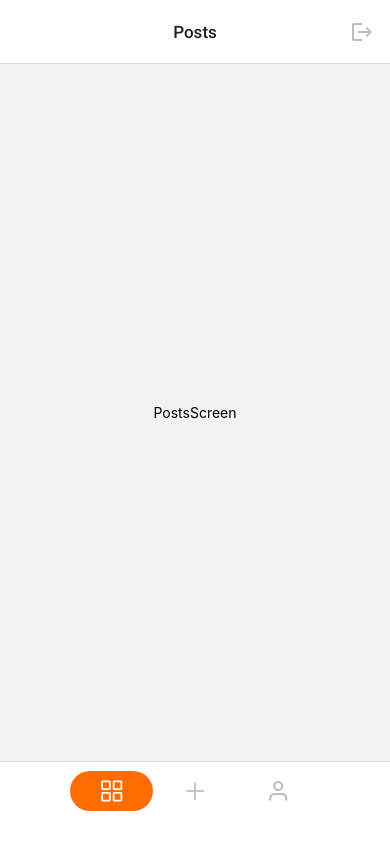
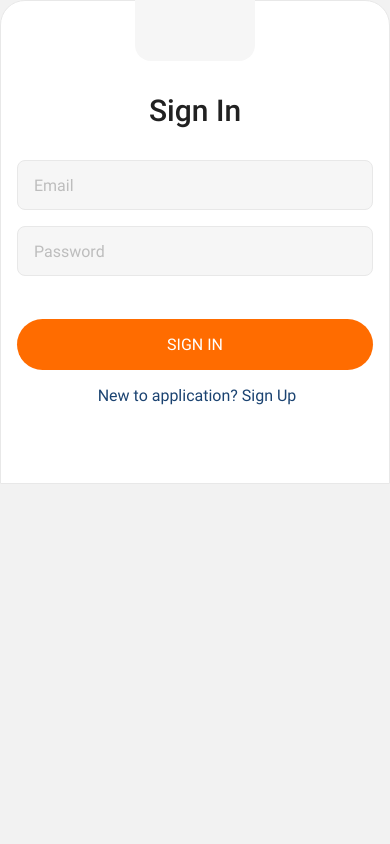
Before and after one commit to AnnaTsepilova/react-native-cli, a React Native app: screen /Login in a window 390 px wide. Built offline with nearby package versions, Linux system fonts and the light colour scheme.

Commit message:
fixed routing

```diff
--- a/App.js
+++ b/App.js
@@ -28,7 +28,7 @@ export default function App() {
     return null;
   }
 
-  const routing = useRoute({});
+  const routing = useRoute(null);
 
   return (
     <NavigationContainer>
--- a/router.js
+++ b/router.js
@@ -1,13 +1,12 @@
 import React from "react";
 import { createStackNavigator } from "@react-navigation/stack";
 import { createBottomTabNavigator } from "@react-navigation/bottom-tabs";
+import { TouchableOpacity } from "react-native";
 
 import { Ionicons } from "@expo/vector-icons";
 import { AntDesign } from "@expo/vector-icons";
 import { Feather } from "@expo/vector-icons";
 import { MaterialIcons } from "@expo/vector-icons";
-
-import { TouchableOpacity } from "react-native";
 
 import RegistrationScreen from "./screens/auth/RegistrationScreen";
 import LoginScreen from "./screens/auth/LoginScreen";
@@ -18,13 +17,12 @@ import CreatePostsScreen from "./screens/mainScreen/CreatePostsScreen";
 import ProfileScreen from "./screens/mainScreen/ProfileScreen";
 
 const AuthStack = createStackNavigator();
-//const Stack = createStackNavigator();
 const MainTabs = createBottomTabNavigator();
 
 export const useRoute = (Auth) => {
   if (!Auth) {
     return (
-      <AuthStack.Navigator initialRouteName="LoginScreen">
+      <AuthStack.Navigator initialRouteName="Login">
         <AuthStack.Screen
           name="Login"
           component={LoginScreen}
@@ -44,13 +42,6 @@ export const useRoute = (Auth) => {
     );
   }
   return (
-    // <AuthStack.Navigator>
-    //   <AuthStack.Screen
-    //     name="Home"
-    //     component={Home}
-    //     options={{ title: "Start screen", headerShown: false }}
-    //   />
-    // </AuthStack.Navigator>
     <MainTabs.Navigator
       screenOptions={{
         tabBarShowLabel: false,
@@ -59,7 +50,6 @@ export const useRoute = (Auth) => {
           paddingTop: 9,
           paddingRight: 70,
           paddingLeft: 70,
-          //borderTopColor:
         },
         tabBarItemStyle: {
           width: 70,
@@ -113,7 +103,6 @@ export const useRoute = (Auth) => {
           ),
           headerTitleAlign: "center",
           headerTitleStyle: {
-            // marginBottom: 11,
             fontFamily: "RobotoMedium",
             fontSize: 17,
             lineHeight: 22,
--- a/screens/auth/LoginScreen.js
+++ b/screens/auth/LoginScreen.js
@@ -11,8 +11,6 @@ import {
   Keyboard,
   TouchableWithoutFeedback,
 } from "react-native";
-
-//import { useRoute } from "../../router";
 
 const initialState = {
   email: "",
@@ -28,13 +26,10 @@ export default function LoginScreen({ navigation }) {
     Keyboard.dismiss();
   };
 
-  const handleSubmit = () => {
+  const onSubmit = () => {
     console.log("Form Data:", state);
-    setState({
-      email: "",
-      password: "",
-    });
-    //useRoute(true);
+    setState(initialState);
+    navigation.navigate("Home");
   };
 
   return (
@@ -77,8 +72,7 @@ export default function LoginScreen({ navigation }) {
             <TouchableOpacity
               style={styles.button}
               activeOpacity={0.8}
-              // onPress={keyboardHide}
-              onPress={handleSubmit}
+              onPress={onSubmit}
             >
               <Text style={styles.btnTitle}>SIGN IN</Text>
             </TouchableOpacity>
--- a/screens/auth/RegistrationScreen.js
+++ b/screens/auth/RegistrationScreen.js
@@ -11,8 +11,6 @@ import {
   Keyboard,
   TouchableWithoutFeedback,
 } from "react-native";
-
-//import { useRoute } from "../../router";
 
 const initialState = {
   name: "",
@@ -31,10 +29,10 @@ export default function RegistrationScreen({ navigation }) {
     setState(initialState);
   };
 
-  const handleSubmit = () => {
-    console.log(state);
+  const onSubmit = () => {
+    console.log("Form Data:", state);
     setState(initialState);
-    //useRoute(true);
+    navigation.navigate("Home");
   };
 
   return (
@@ -89,7 +87,8 @@ export default function RegistrationScreen({ navigation }) {
               activeOpacity={0.8}
               // onPress={keyboardHide}
               // onPress={() => handleSubmit(navigation.navigate("Home"))}
-              onPress={handleSubmit}
+              // onPress={handleSubmit}
+              onPress={onSubmit}
             >
               <Text style={styles.btnTitle}>SIGN UP</Text>
             </TouchableOpacity>
```
